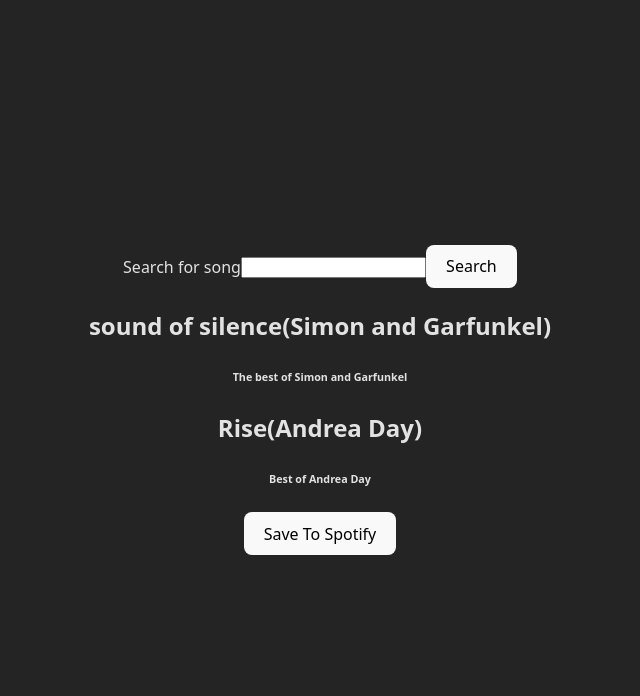
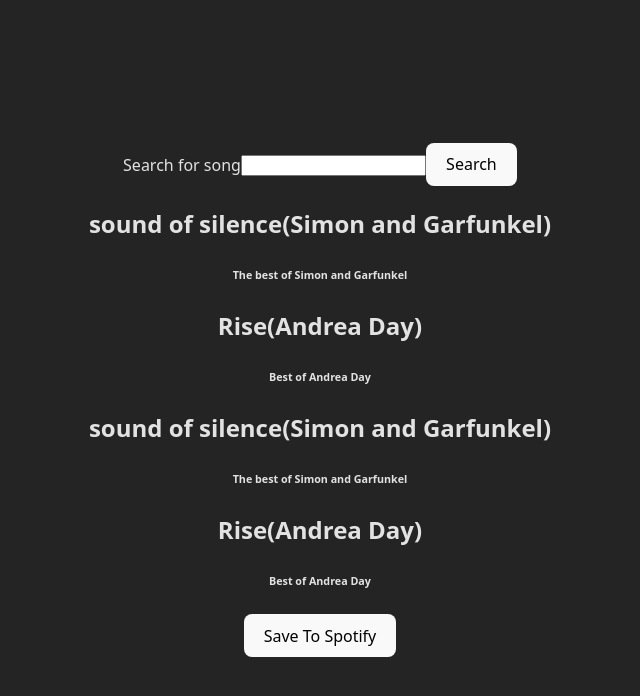
Before and after one commit to LukiPooki941/my-app, a React (Vite) app: page / in a window 1280 px wide. Shown: the top 696 px of the page, without its empty margins (320-960 px from the left). Built offline with nearby package versions, Linux system fonts and the light colour scheme.

Commit message:
lets fix github

```diff
--- a/src/App.jsx
+++ b/src/App.jsx
@@ -29,7 +29,7 @@
   <button type='submit'>Search</button>
   </form>
   <SearchResults  object={my_test_array} />
-  <PlayList object={my_test_array}/>
+  <PlayList object2={my_test_array}/>
   <button>Save To Spotify</button>
   </>
 )
--- a/src/PlayList.jsx
+++ b/src/PlayList.jsx
@@ -2,7 +2,9 @@
 import TrackList2 from './TrackList2'
 
 function PlayList(props) {
-<TrackList2 object={props.object}/>
+    return (
+<TrackList2 object2={props.object2}/>
+    )
 }
 
 export default PlayList
--- a/src/Track2.jsx
+++ b/src/Track2.jsx
@@ -3,7 +3,7 @@
 function Track2(props){
   return(
         <>
-    {props.object.map(element => (
+    {props.object2.map(element => (
 <div key={element.artist}><h2>{element.name}(<span>{element.artist}</span>)</h2>
 <h6>{element.album}</h6>
 </div>
--- a/src/TrackList2.jsx
+++ b/src/TrackList2.jsx
@@ -1,7 +1,7 @@
 import React from 'react'
 import Track2 from './Track2'
 function TrackList2(props){
-return(<> <Track2 object={props.object}/> </>)
+return(<> <Track2 object2={props.object2}/> </>)
 }
 
 export default TrackList2
```
